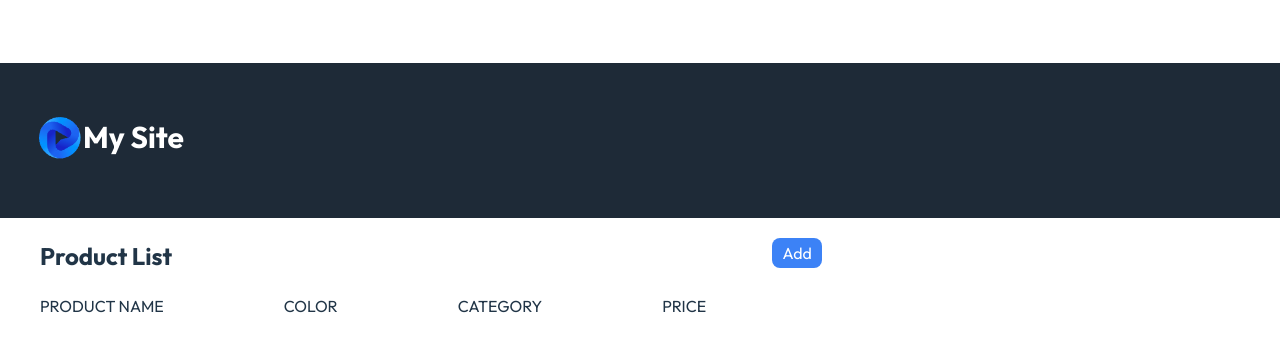
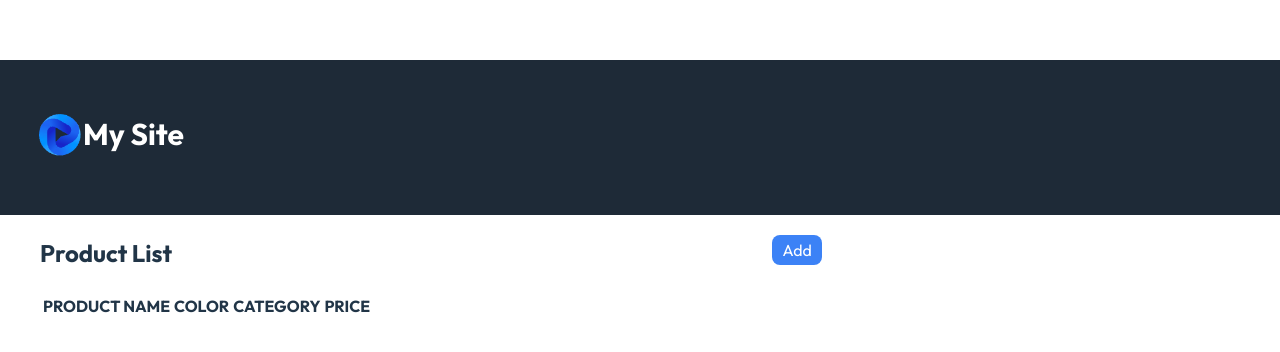
Before and after one commit to JuanCamiloClement/proyecto-inicial-MIR, a React (Vite) app in the folder proyecto-inicial-MIR/: page / in a window 1280 px wide. Shown: the part 212-564 px from the top of the page. Built offline with nearby package versions, Linux system fonts and the light colour scheme.

Commit message:
funciona delete

```diff
--- a/proyecto-inicial-MIR/src/App.jsx
+++ b/proyecto-inicial-MIR/src/App.jsx
@@ -32,9 +32,9 @@ const App = () => {
 
   const handleHide = () => setShow(false);
 
-  const handleDelete = () => {
-    const filteredList = list.filter((element) => element !== selectedObject);
-    setList([filteredList]);
+  const handleDelete = (objectToDelete) => {
+    const filteredList = list.filter((element) => element !== objectToDelete);
+    setList(filteredList);
   }
 
   return (
--- a/proyecto-inicial-MIR/src/components/Item/index.jsx
+++ b/proyecto-inicial-MIR/src/components/Item/index.jsx
@@ -1,17 +1,18 @@
 import React from "react";
 
 const Item = (props) => {
+
   const { name, color, category, price, onClick, onDelete } = props;
 
   return (
-          <div className="item-spans">
-            <span>{name}</span>
-            <span>{color}</span>
-            <span>{category}</span>
-            <span>{price}</span>
-            <button className="button" onClick={onClick}>Edit</button>
-            <button className="button" onClick={onDelete}>Delete</button>
-          </div>
+          <tr>
+            <td>{name}</td>
+            <td>{color}</td>
+            <td>{category}</td>
+            <td>{price}</td>
+            <td><button className="button" onClick={onClick}>Edit</button></td>
+            <td><button className="button" onClick={onDelete}>Delete</button></td>
+          </tr>
   );
 };
 
--- a/proyecto-inicial-MIR/src/components/List/index.jsx
+++ b/proyecto-inicial-MIR/src/components/List/index.jsx
@@ -10,13 +10,17 @@ const List = (props) => {
         <h2>Product List</h2>
         <button className="buttonAdd" onClick={ () => onClick() }>Add</button>
       </div>
-      <div className="categorias">
-        <span>PRODUCT NAME</span>
-        <span>COLOR</span>
-        <span>CATEGORY</span>
-        <span>PRICE</span>
-      </div>
-      <div>
+
+      <table>
+        <thead className="categorias">
+          <tr>
+            <th>PRODUCT NAME</th>
+            <th>COLOR</th>
+            <th>CATEGORY</th>
+            <th>PRICE</th>
+          </tr>
+        </thead>
+        <tbody>
           {list.map((object, index) => (
             <Item key={index}
                   id={index + 1}
@@ -24,11 +28,12 @@ const List = (props) => {
                   color={object.color}
                   category={object.category}
                   price={object.price}
-                onClick={()=>onClick(object)}
-                onDelete={onDelete}
+                  onClick={() => onClick(object)}
+                  onDelete={() => onDelete(object)}
               />
           ))}
-      </div>
+        </tbody>
+      </table>
     </article>
   );
 };
```
Lines whose indentation alone changed are shown as unchanged.
